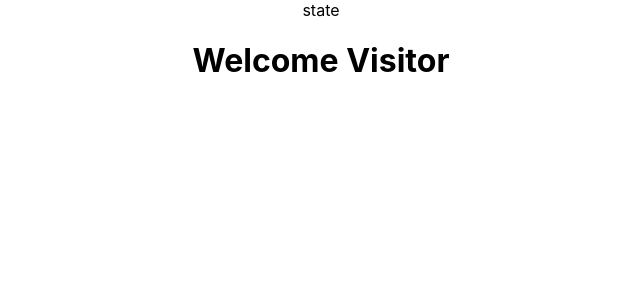
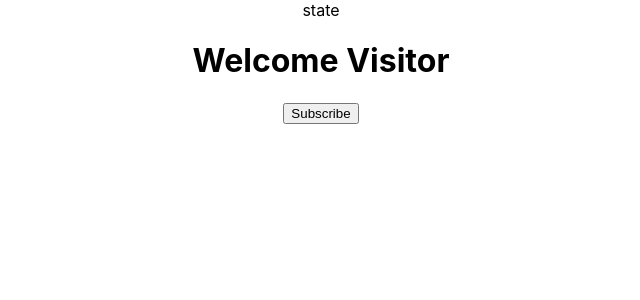
Before and after one commit to gostgmaer/react-first-app-practices, a React (Create React App) app: page / in a window 1280 px wide. Shown: the top 300 px of the page, without its empty margins (319-959 px from the left). Built offline with nearby package versions, Linux system fonts and the light colour scheme.

Commit message:
changeMessage

```diff
--- a/src/components/message.js
+++ b/src/components/message.js
@@ -1,10 +1,23 @@
 import React, { Component } from 'react'
 
 class message extends Component {
+  constructor() {
+    super()
+    this.state={
+      message:"Welcome Visitor"
+    }
+
+  }
+  changeMessage(){
+    this.setState({
+      message:"Thank You for Subscribes me"
+    })
+  }
   render() {
     return (
       <div>
-        <h1>Welcome Visitor</h1>
+        <h1>{this.state.message}</h1>
+        <button onClick={()=>this.changeMessage()} > Subscribe </button>
       </div>
     )
   }
```
